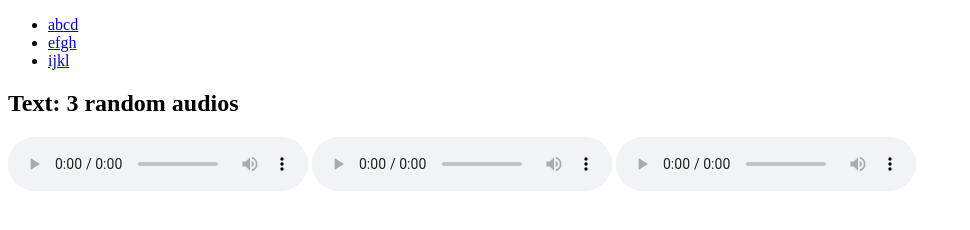
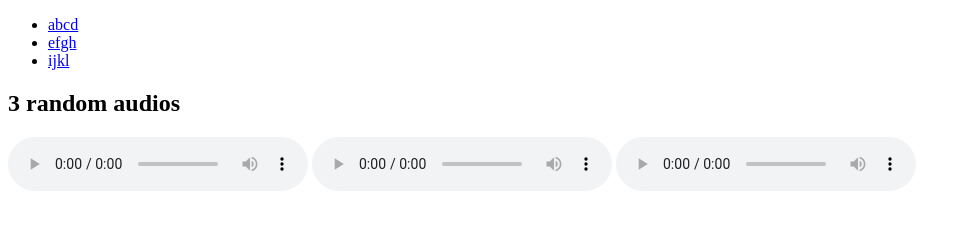
Before and after one commit to acciojob/semantic-navbar-and-audios-siddharth2504, a website: page main.html in a window 1280 px wide. Shown: the whole page, without its empty margins (0-970 px from the left). Drawn offline with Linux system fonts and the light colour scheme.

Commit message:
created a submission

```diff
--- a/main.html
+++ b/main.html
@@ -16,7 +16,7 @@
         </ul>
     </nav>
     <section>
-        <h2>Text: 3 random audios</h2>
+        <h2>3 random audios</h2>
         <audio controls><source src="http://commondatastorage.googleapis.com/codeskulptor-demos/DDR_assets/Kangaroo_MusiQue_-_The_Neverwritten_Role_Playing_Game.mp3" type="audio/mp3"></audio>
         <audio controls><source src="http://commondatastorage.googleapis.com/codeskulptor-assets/Epoq-Lepidoptera.ogg" type="audio/ogg"></audio>
         <audio controls><source src="http://codeskulptor-demos.commondatastorage.googleapis.com/pang/paza-moduless.mp3" type="audio/mp3"></audio>
```
